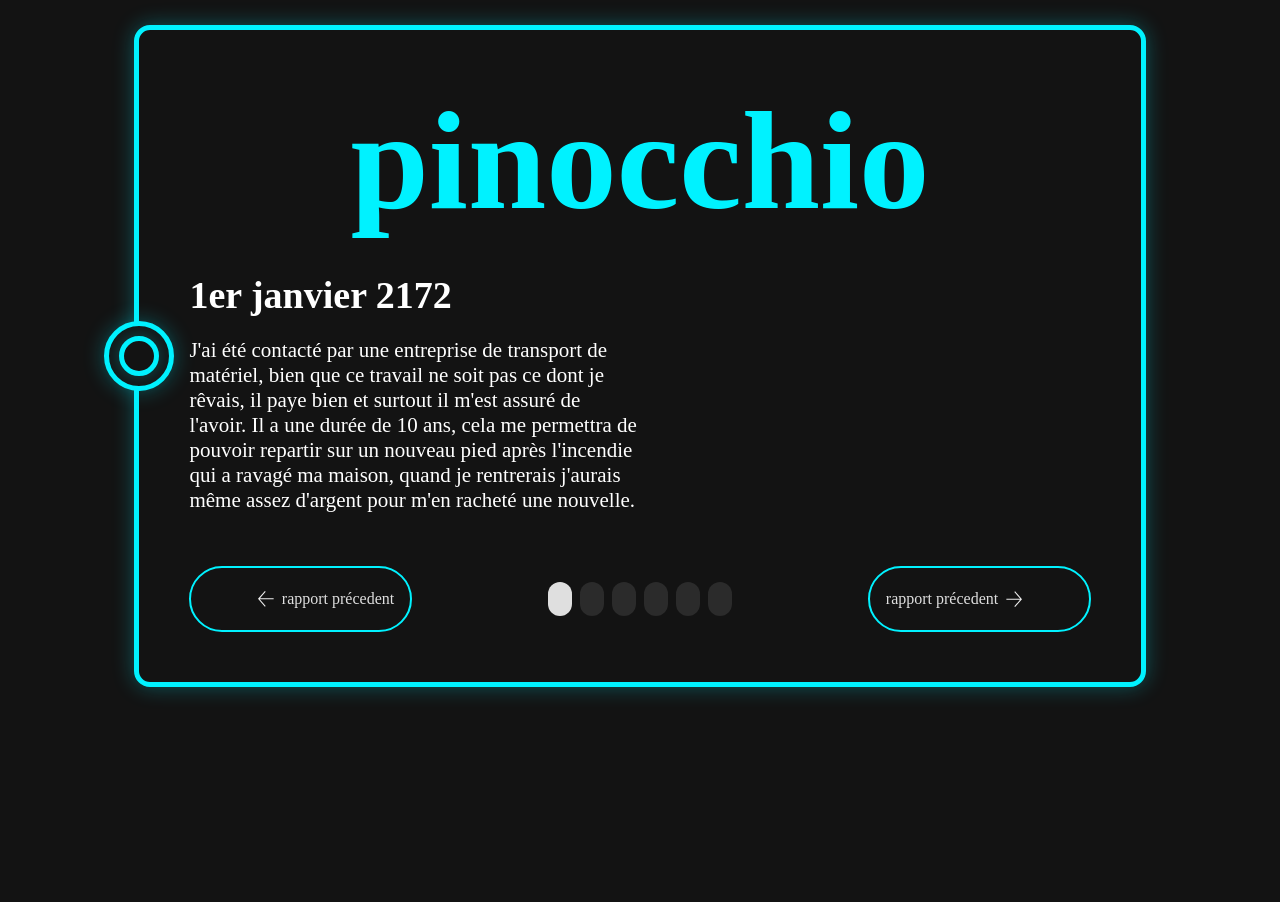
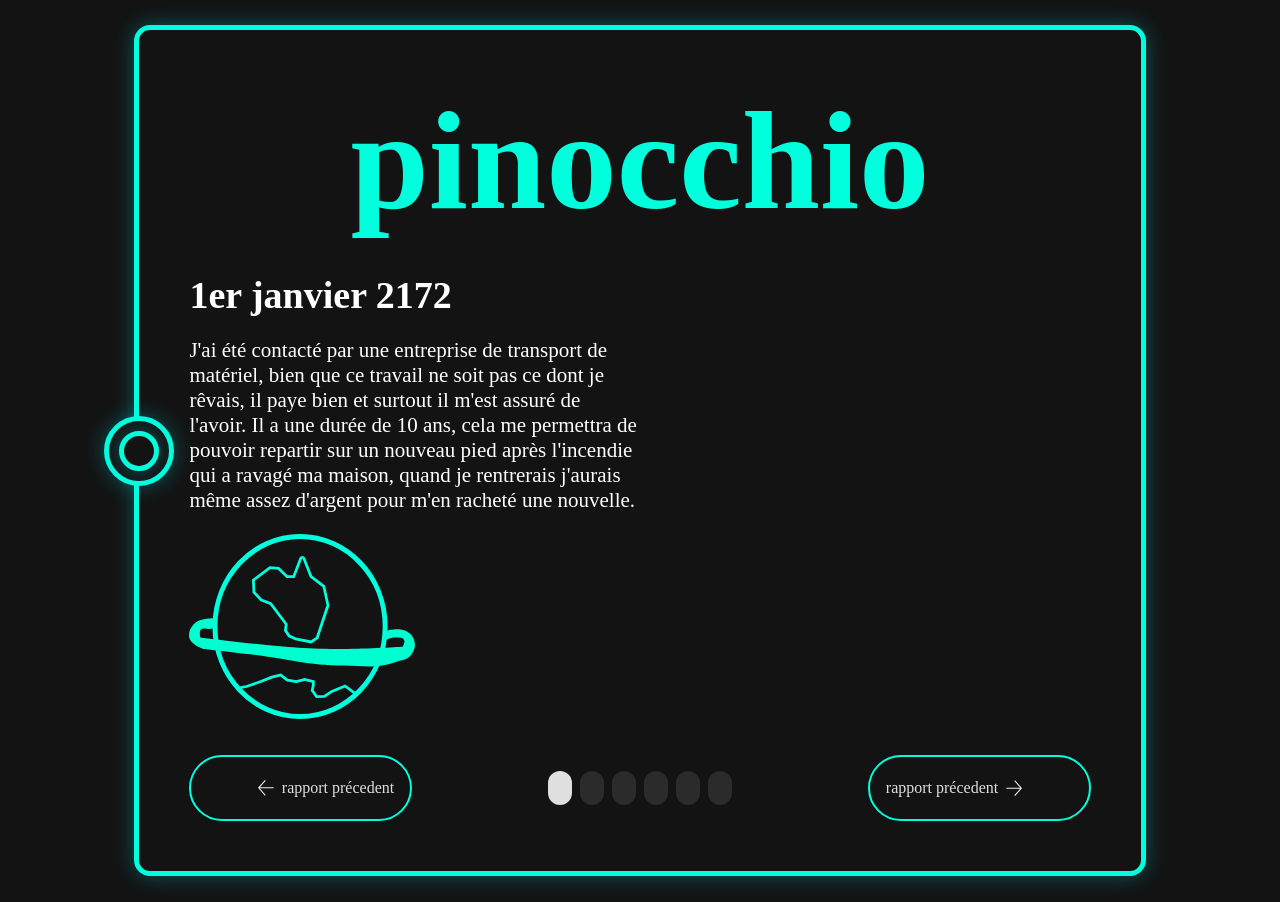
Before and after one commit to K0rneille/LaCabaleJovialeDeKeelan, a plain HTML site: page index.html in a window 1280 px wide. Before the commit the page ends 800 px from the top, so only its background shows below. Drawn offline with Linux system fonts and the light colour scheme.

Commit message:
fix color

```diff
--- a/index.html
+++ b/index.html
@@ -16,8 +16,8 @@
     <section class="page page--active">
         <div class="page__content">
         <h2>1er janvier 2172</h2>
-        <p>J'ai été contacté par une entreprise de transport de matériel, bien que ce travail ne soit pas ce dont je rêvais, il paye bien et surtout il m'est assuré de l'avoir. Il a  une durée de 10 ans, cela me permettra de pouvoir repartir sur un nouveau pied après l'incendie qui a ravagé ma maison, quand je rentrerais j'aurais même assez d'argent pour m'en racheté une nouvelle.
-    </p>
+        <p>J'ai été contacté par une entreprise de transport de matériel, bien que ce travail ne soit pas ce dont je rêvais, il paye bien et surtout il m'est assuré de l'avoir. Il a  une durée de 10 ans, cela me permettra de pouvoir repartir sur un nouveau pied après l'incendie qui a ravagé ma maison, quand je rentrerais j'aurais même assez d'argent pour m'en racheté une nouvelle.</p>
+        <img src="img/planet.svg" alt="" class="section__img">
     </div>
 
 </section>
@@ -25,14 +25,15 @@
     <div class="page__content">
         <h2>10 février 2172</h2>
         <p>QUE M'ONT T’-ils fais ?? qu'ont t'ils fais de mon corps ? après 1 mois de cryostase je ne me reconnais plus, ils ont remplacés chacun de mes membres en implant, et je n'ose même pas essayer de me regarder dans un mirroir. Lorsque j'ai signé pour des "améliorations physiques", je ne pensais pas qu’ils seraient si littéral. ils m'ont même gravés un code barre sur le poignet. J'ai aussi reçu les ordres de travail depuis mon connecteur neural et cela semble assez simple: nettoyer la coque du vaisseau et bricoler le moteur la plupart du temps.</p>
+        <img src="img/spqceship.svg" alt="" class="section__img">
     </div>
 </section>
 <section class="page">
     <div class="page__content">
         <h2>13 février 2172</h2>
         <p>Bien que la solitude se fasse ressentir, ces jours m'ont permit d’accepter la situation. Le vaisseau étant dirigé par une I.A. Je suis seul dans cette énorme machine nommée " La Baleine", j'ai remarqué la présence d'une salle de pilotage malgré tout, cela veut certainement dire que le vaisseau a dû être piloté par des humains fut une époque. J'ai réparé une entrée d'air du moteur qui était abimée et fais une vérification de la cargaison. Ça me surprend que l'on puisse utiliser autant d'arme pour une seule guerre bien que la Ruche mère, cette infâmeté biologique, soit un ennemi avec une récursivité absurde.</p>
+        <img src="img/baleine.svg" alt="" class="section__img">
     </div>
-    <img src="img/img3+finql.jpg" alt="" class="section__img">
 </section>
 <section class="page">
     <div class="page__content">
@@ -47,7 +48,7 @@
         <p>123 ans que j'ai pris, je ne sortirais jamais d'ici si je reste sans rien faire. Tout à l’heure, j’essaierai de rentrer dans la salle de contrôle et réquisitionner ce vaisseau. C'est fou comme ils peuvent se permettre de m'annoncer cette nouvelle ce matin comme si de rien n'était !</p>
         <p>J'ai réussi à rentrer, à démarrer le moteur et à choisir ma planète comme destination. L'avancement technologique de La Baleine m'a permis de faire tout cela sans aucune connaissance technique.Ça dois être pour cela que le métier de pilote n'existe plus vraiment de nos jours. Il me faudra 6 mois avant d'approcher l'atmosphère de P.L.E.Z.Y.R 273, et je compte bien me la couler douce durant le temps restant.</p>
     </div>
-    <img src="" alt="" class="section__img">
+    <img src="img/img3+finql.jpg" alt="" class="section__img">
 </section>
 <section class="page">
     <div class="page__content">
--- a/style.css
+++ b/style.css
@@ -16,7 +16,7 @@ main{
     margin: 2% 10%;
     justify-self: center;
     align-self: center;
-    border: 5px #00f2ff solid;
+    border: 5px #00ffdd solid;
     border-radius: 16px;
     position: relative;
     box-shadow: #00f2ff4d 0 0 21px;
@@ -32,7 +32,7 @@ main::before{
     left: 0;
     top: 50%;
     background-color: #131313;
-    border: 5px #00f2ff solid;
+    border: 5px #00ffdd solid;
         transform: translateX(-50%) translateY(-50%);
 
     border-radius: 60px;
@@ -48,7 +48,7 @@ main::after{
     left: 0;
     top: 50%;
     background-color:#131313;
-    border: 5px #00f2ff solid;
+    border: 5px #00ffdd solid;
     transform: translateX(-50%) translateY(-50%);
     border-radius: 60px;
     box-shadow: #00f2ff4d 0 0 21px;
@@ -56,7 +56,7 @@ main::after{
 
 
 h1{
-    color: #00f2ff;
+    color: #00ffdd;
     justify-self: center;
     font-size: clamp(40px ,0.8rem + 10vw, 213px);
     margin: 0;
@@ -79,7 +79,6 @@ h1{
     }
     .section__img{
         width: 50%;
-        background-color: gray;
     }
 }
 .page--active{
@@ -100,14 +99,14 @@ color: white;    font-size: clamp(16px, 0.8rem + 1vw ,21px);
 nav{
 
     .nav__btn{
-        color: #00f2ff;
+        color: #00ffdd;
         display: flex;
         align-items: center;
         gap: 8px;
         width:45%;
  ;
         justify-content: right;
-        border: #00f2ff 2px solid;
+        border: #00ffdd 2px solid;
         padding:16px ;
         border-radius: 50px;
         svg{
@@ -121,7 +120,7 @@ nav{
     }
 
     .nav__btn:hover{
-        background-color: #00f2ff;
+        background-color: #00ffdd;
         color: #131313;
         svg{
             path{
```
Lines whose indentation alone changed are shown as unchanged.
